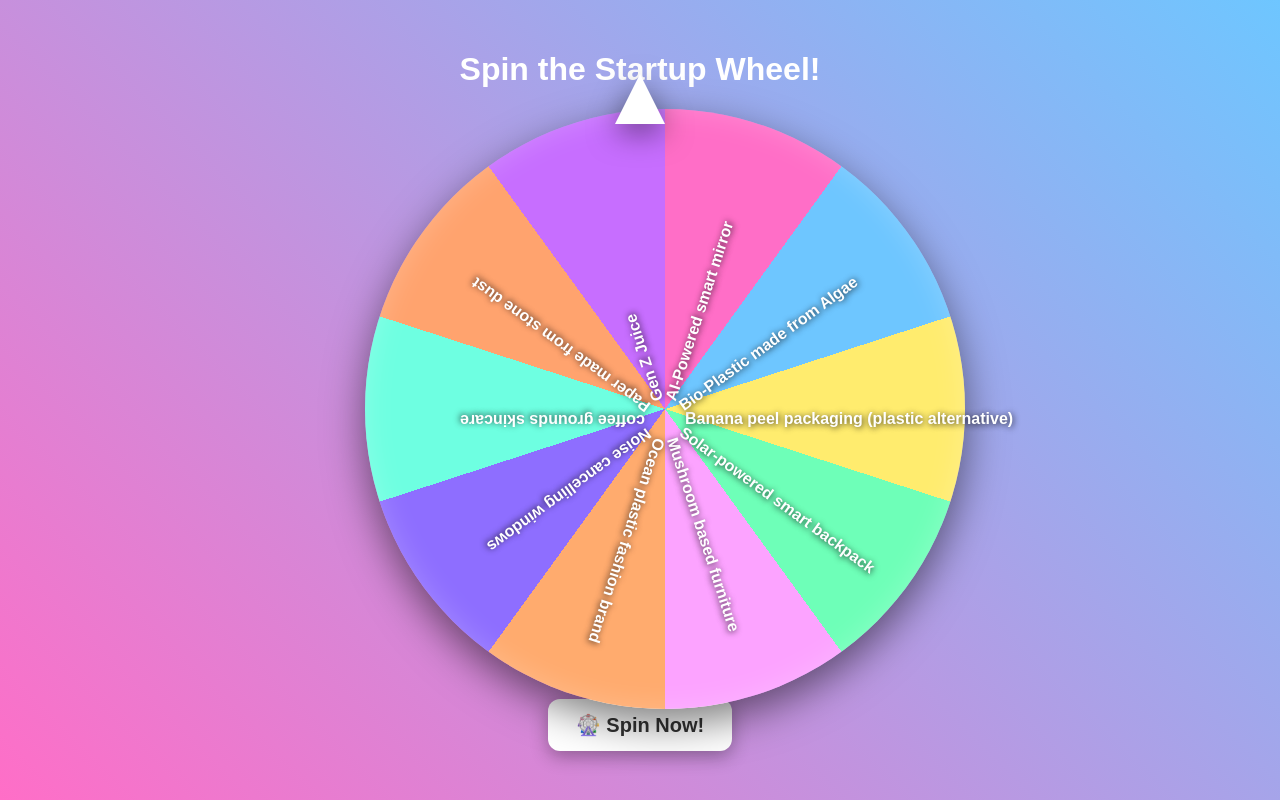
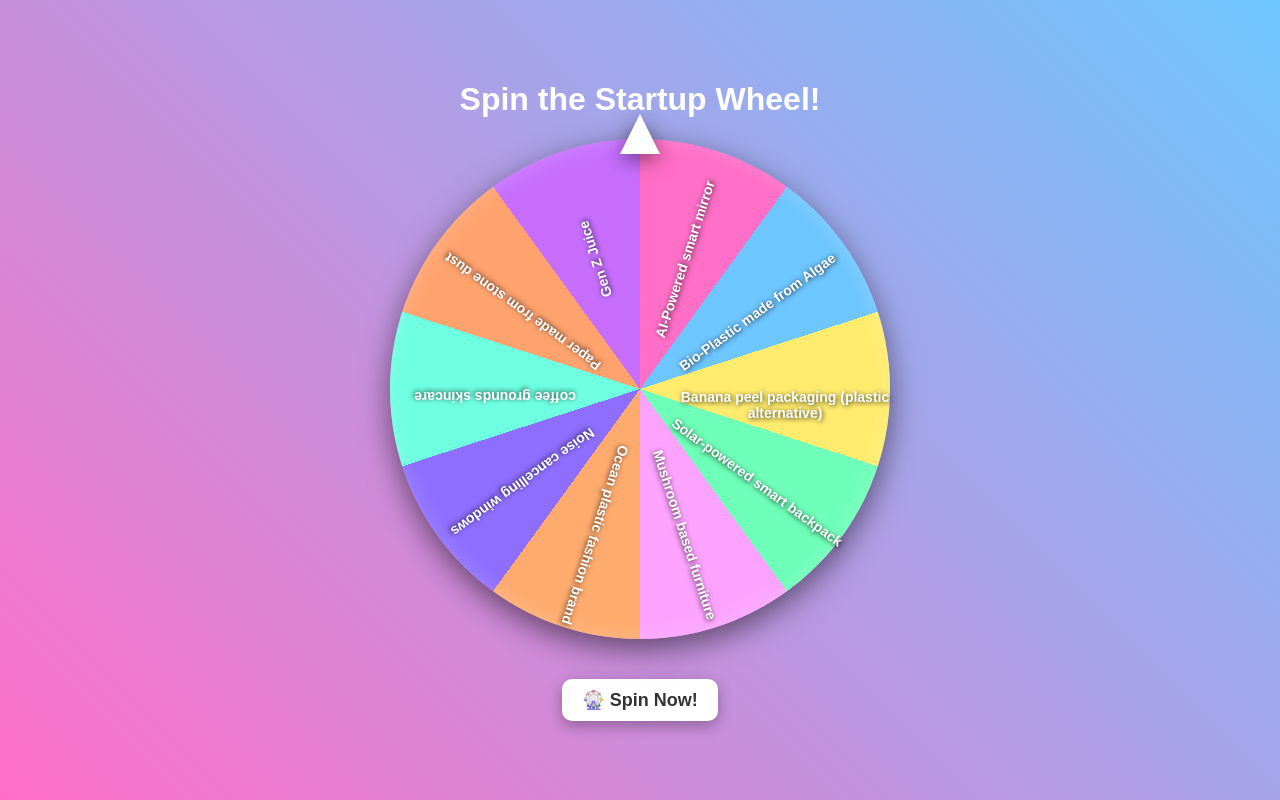
Before and after one commit to nuhaa333/bblaze, a plain HTML site: page index.html in a window 1280 px wide. Drawn offline with Linux system fonts and the light colour scheme.

Commit message:
changed styling

```diff
--- a/style.css
+++ b/style.css
@@ -1,4 +1,4 @@
-/* body {
+body {
   display: flex;
   justify-content: center;
   align-items: center;
@@ -11,8 +11,8 @@
 }
 
 .wheel-container {
-  width: 450px;
-  height: 450px;
+  width: 500px;
+  height: 500px;
   position: relative;
   margin: 20px auto;
   perspective: 1000px;
@@ -90,110 +90,4 @@
 
 h2 {
   margin-top: 20px;
-} */
-body {
-  display: flex;
-  justify-content: center;
-  align-items: center;
-  height: 100vh;
-  background: linear-gradient(45deg, #ff6ec7, #6ec6ff);
-  font-family: 'Poppins', sans-serif;
-  color: #fff;
-  text-align: center;
-  margin: 0;
 }
-
-.wheel-container {
-  width: 550px;   /* Increased for more space */
-  height: 550px;
-  position: relative;
-  margin: 20px auto;
-  perspective: 1000px;
-}
-
-.wheel {
-  width: 100%;
-  height: 100%;
-  border-radius: 50%;
-  background: conic-gradient(
-    #ff6ec7 0deg 36deg,
-    #6ec6ff 36deg 72deg,
-    #ffec6e 72deg 108deg,
-    #6effb8 108deg 144deg,
-    #fca3ff 144deg 180deg,
-    #ffab6e 180deg 216deg,
-    #8e6eff 216deg 252deg,
-    #6effe1 252deg 288deg,
-    #ffa36e 288deg 324deg,
-    #c76eff 324deg 360deg
-  );
-  position: relative;
-  transition: transform 4s cubic-bezier(0.33, 1, 0.68, 1);
-  box-shadow: 0 15px 40px rgba(0, 0, 0, 0.5),
-              inset 0 0 30px rgba(255, 255, 255, 0.2);
-  padding: 25px; /* Extra breathing room */
-}
-
-.label {
-  position: absolute;
-  width: 60%; /* More width for long text */
-  left: 50%;
-  top: 50%;
-  transform-origin: 0% 50%;
-  font-size: 16px;
-  color: #fff;
-  font-weight: bold;
-  text-align: left;
-  text-shadow: 1px 1px 6px rgba(0, 0, 0, 0.8);
-  line-height: 1.3;
-  white-space: normal; /* Allows wrapping */
-  transform: rotate(calc(var(--i) * 36deg)) translateX(140px); /* Push text outward */
-}
-
-.pointer {
-  width: 0;
-  height: 0;
-  border-left: 25px solid transparent;
-  border-right: 25px solid transparent;
-  border-bottom: 50px solid #fff;
-  position: absolute;
-  top: -35px;
-  left: 50%;
-  transform: translateX(-50%);
-  z-index: 10;
-  filter: drop-shadow(0 8px 15px rgba(0, 0, 0, 0.5));
-}
-
-#spinBtn {
-  background: #fff;
-  color: #333;
-  padding: 14px 28px;
-  font-size: 20px;
-  border-radius: 12px;
-  border: none;
-  cursor: pointer;
-  font-weight: bold;
-  margin-top: 20px;
-  box-shadow: 0 6px 18px rgba(0, 0, 0, 0.3);
-}
-
-#spinBtn:hover {
-  background: #333;
-  color: #fff;
-}
-
-h2 {
-  margin-top: 20px;
-}
-
-/* ✅ Responsive: Wheel scales down on smaller screens */
-@media (max-width: 768px) {
-  .wheel-container {
-    width: 350px;
-    height: 350px;
-  }
-  .label {
-    font-size: 12px;
-    transform: rotate(calc(var(--i) * 36deg)) translateX(90px); /* Adjust for smaller size */
-  }
-}
```
